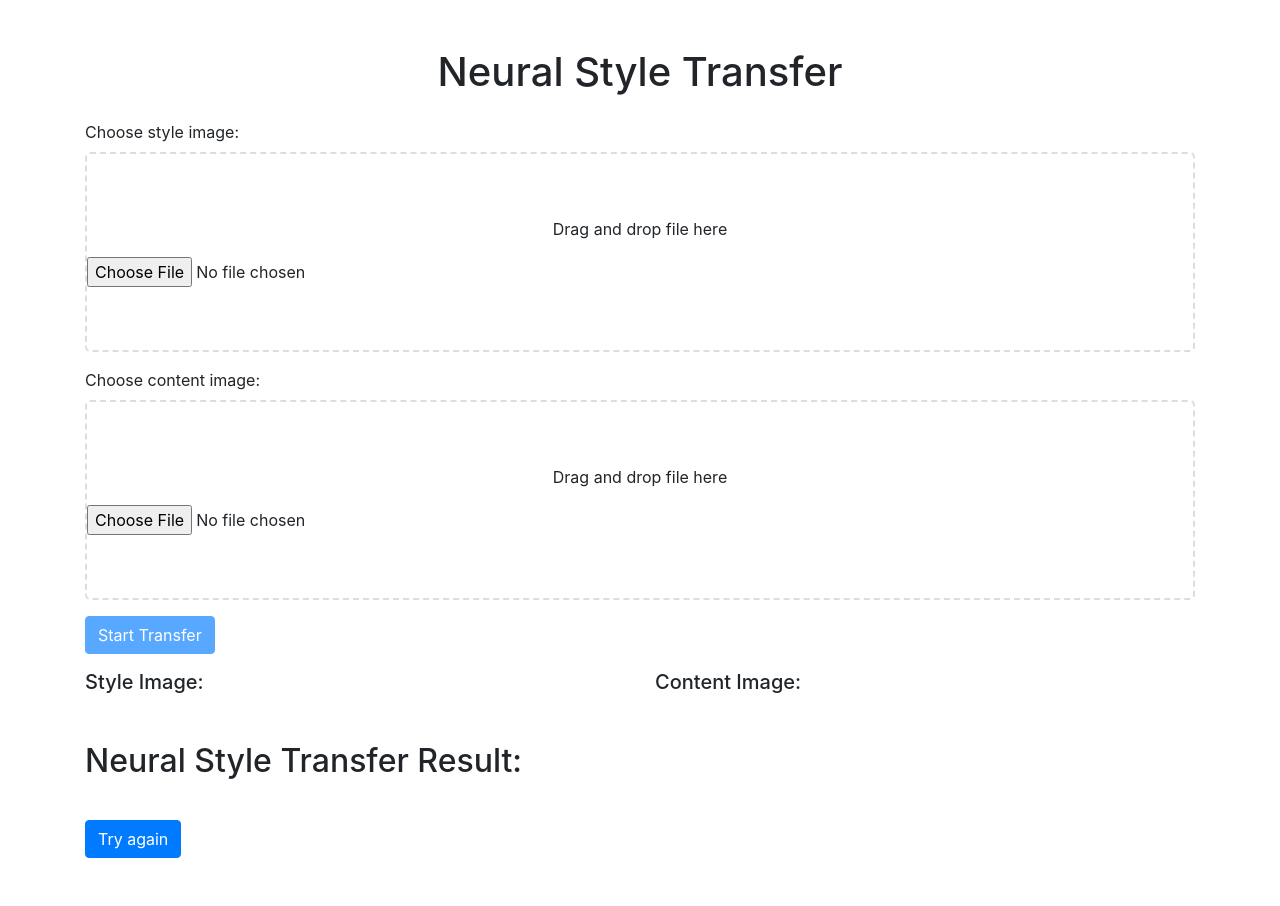
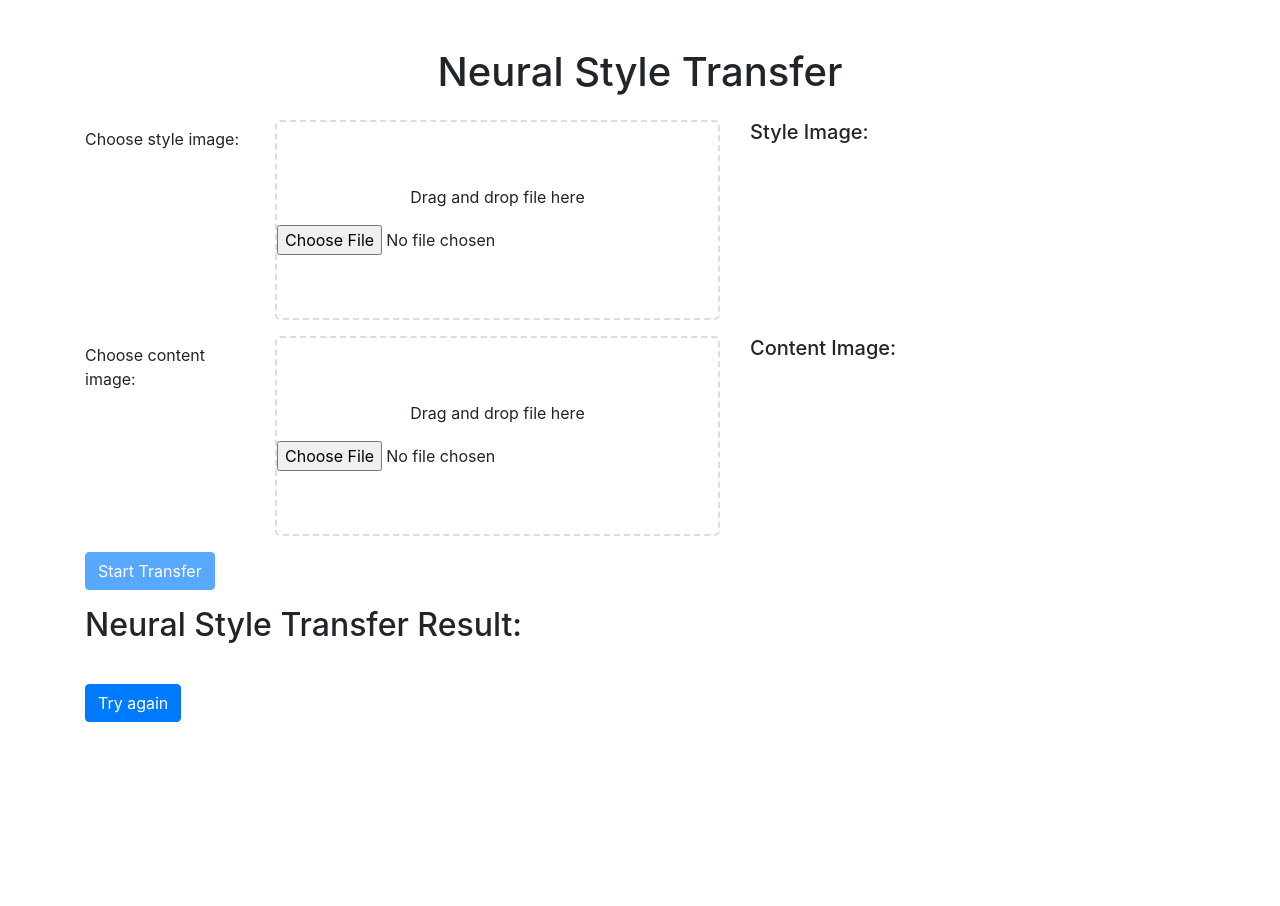
Before and after one commit to RitulSoni/Neural-Style-Transfer, a Flask app: page / in a window 1280 px wide. After the commit the page ends 722 px from the top, so only its background shows below. Run offline with Flask 3, Linux system fonts and the light colour scheme; some libraries are stand-ins or nearby versions.

Commit message:
cleaned up the UI

```diff
--- a/static/upload.css
+++ b/static/upload.css
@@ -1,4 +1,4 @@
-/* Styling for the drag and drop container */
+/* Styling for the drag and drop container
 .upload-area {
     width: 100%;
     height: 200px;
@@ -20,4 +20,28 @@
     width: 100%;
     max-height: 300px;
     object-fit: contain;
+} */
+
+
+/* Styling for the drag and drop container */
+.upload-area {
+    height: 200px;
+    border: 2px dashed #ddd;
+    border-radius: 5px;
+    display: flex;
+    align-items: center;
+    justify-content: center;
+    flex-direction: column;
+    font-size: 16px;
 }
+
+.upload-area.highlight {
+    border-color: purple;
+    background: #f9f9f9;
+}
+
+#style-output, #content-output {
+    width: 100%;
+    max-height: 200px;
+    object-fit: contain;
+}
--- a/templates/upload.html
+++ b/templates/upload.html
@@ -11,22 +11,33 @@
     <div class="container py-5">
         <h1 class="text-center mb-4">Neural Style Transfer</h1>
         <form action="/" method="post" enctype="multipart/form-data" id="upload-form">
-            <div class="form-group">
-                <label for="style">Choose style image:</label>
+            <div class="form-group row">
+                <label for="style" class="col-sm-2 col-form-label">Choose style image:</label>
+                <div class="col-sm-5">
                     <div class="upload-area" id="style-upload-area">
                         <p>Drag and drop file here</p>
                         <input type="file" class="form-control-file" id="style" name="style" accept="image/*" onchange="loadFile(event, 'style-output')">
                     </div>
                 </div>
-            <div class="form-group">
-                <label for="content">Choose content image:</label>
+                <div class="col-sm-5">
+                    <h5>Style Image:</h5>
+                    <img id="style-output"/>
+                </div>
+            </div>
+            <div class="form-group row">
+                <label for="content" class="col-sm-2 col-form-label">Choose content image:</label>
+                <div class="col-sm-5">
                     <div class="upload-area" id="content-upload-area">
                         <p>Drag and drop file here</p>
                         <input type="file" class="form-control-file" id="content" name="content" accept="image/*" onchange="loadFile(event, 'content-output')">
                     </div>
                 </div>
+                <div class="col-sm-5">
+                    <h5>Content Image:</h5>
+                    <img id="content-output"/>
+                </div>
+            </div>
             <button type="submit" class="btn btn-primary" id="start-transfer-btn" disabled>Start Transfer</button>
-
         </form>
 
         <!-- Loading Message -->
@@ -34,17 +45,6 @@
             <h2>Processing... Please wait.</h2>
         </div>
 
-        <!-- Display the chosen images -->
-        <div class="row mt-3">
-            <div class="col-6">
-                <h5>Style Image:</h5>
-                <img id="style-output"/>
-            </div>
-            <div class="col-6">
-                <h5>Content Image:</h5>
-                <img id="content-output"/>
-            </div>
-        </div>
         <!-- Display the output image -->
         <div class="mt-3">
             <h2>Neural Style Transfer Result:</h2>
```
Lines whose indentation alone changed are shown as unchanged.
